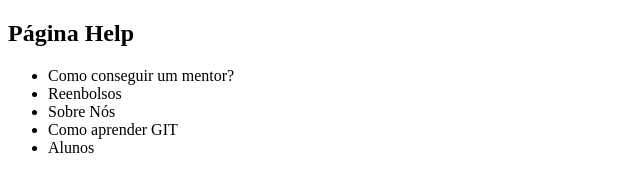
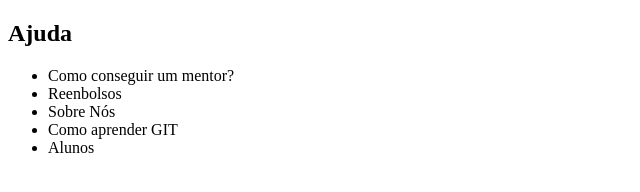
Before and after one commit to JoseZambelli/mate_test_repository, a plain HTML site: page help.html in a window 1280 px wide. Shown: the whole page, without its empty margins (0-640 px from the left). Drawn offline with Linux system fonts and the light colour scheme.

Commit message:
Changed help page title according to feedback

```diff
--- a/help.html
+++ b/help.html
@@ -6,7 +6,7 @@
     <title>Document</title>
 </head>
 <body>
-    <h2>Página Help </h2>
+    <h2>Ajuda</h2>
 
     <ul>
         <li>Como conseguir um mentor?</li>
```
